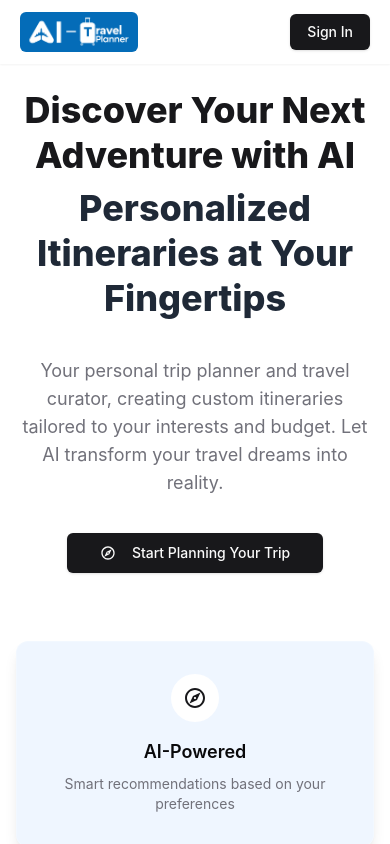
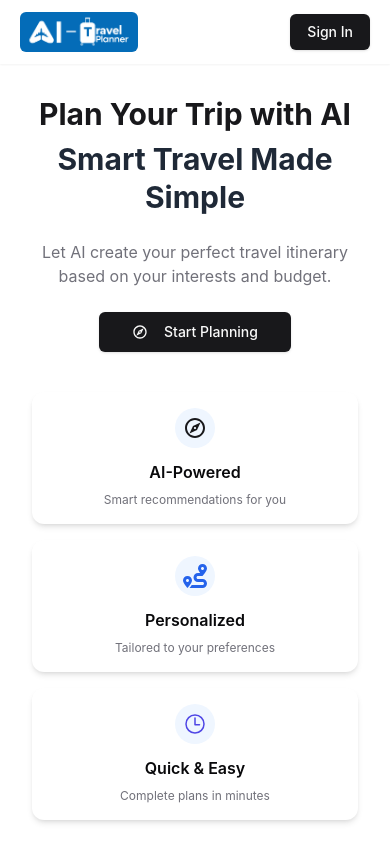
Before and after one commit to iamdhruvrathi/ai_travel-planner, a React (Vite) app: page / in a window 390 px wide. Shown: the top 844 px of the page. Built offline with nearby package versions, Linux system fonts and the light colour scheme; no server answers.

Commit message:
Added User Trip History

```diff
--- a/src/components/custom/Hero.jsx
+++ b/src/components/custom/Hero.jsx
@@ -1,104 +1,88 @@
 import React from "react";
 import { Button } from "../ui/button";
 import { Link } from "react-router-dom";
-import { MdOutlineExplore, MdLocationOn } from "react-icons/md";
+import { MdOutlineExplore } from "react-icons/md";
 import { FaRoute } from "react-icons/fa";
 import { IoTimeOutline } from "react-icons/io5";
 import Footer from "@/view-trip/components/Footer";
 
-function Hero() {
+const Hero = () => {
   return (
-    <div className="min-h-[80vh] flex flex-col items-center justify-center px-4 md:px-8 lg:px-16 max-w-7xl mx-auto mt-6">
-      {/* Background Elements */}
+    <div className="min-h-screen flex flex-col">
+      <div className="flex-1 flex flex-col items-center justify-center px-4 sm:px-6 md:px-8 max-w-7xl mx-auto mt-6">
+        {/* Background */}
         <div className="absolute inset-0 -z-10 overflow-hidden">
           <div className="absolute inset-0 bg-blue-50" />
-        <div className="absolute top-1/2 left-1/2 -translate-x-1/2 -translate-y-1/2 w-[500px] h-[500px] bg-blue-100 rounded-full blur-3xl" />
-        {/* Decorative circles */}
-        <div className="absolute top-20 left-20 w-32 h-32 bg-blue-200 rounded-full blur-xl" />
-        <div className="absolute bottom-20 right-20 w-32 h-32 bg-indigo-200 rounded-full blur-xl" />
+          <div className="absolute top-1/2 left-1/2 -translate-x-1/2 -translate-y-1/2 w-[300px] sm:w-[400px] md:w-[500px] h-[300px] sm:h-[400px] md:h-[500px] bg-blue-100 rounded-full blur-3xl" />
         </div>
 
         {/* Content */}
-      <div className="flex flex-col items-center gap-9 text-center animate-fade-in">
-        {/* Main Heading */}
-        <h1 className="font-extrabold text-4xl md:text-5xl lg:text-6xl leading-tight max-w-4xl">
-          <span className="text-primary block mb-2 animate-slide-up">
-            Discover Your Next Adventure with AI
+        <div className="flex flex-col items-center gap-6 sm:gap-8 text-center">
+          {/* Heading */}
+          <h1 className="font-bold text-3xl sm:text-4xl md:text-5xl leading-tight max-w-3xl">
+            <span className="text-primary block mb-2">
+              Plan Your Trip with AI
             </span>
-          <span className="animate-slide-up-delay text-gray-800">
-            Personalized Itineraries at Your Fingertips
-          </span>
+            <span className="text-gray-800">Smart Travel Made Simple</span>
           </h1>
 
           {/* Subheading */}
-        <p className="text-lg md:text-xl text-muted-foreground max-w-2xl animate-fade-in-delay">
-          Your personal trip planner and travel curator, creating custom
-          itineraries tailored to your interests and budget. Let AI transform
-          your travel dreams into reality.
+          <p className="text-base sm:text-lg text-muted-foreground max-w-2xl px-4">
+            Let AI create your perfect travel itinerary based on your interests
+            and budget.
           </p>
 
           {/* CTA Button */}
-        <div className="animate-scale-in space-x-4">
           <Link to="/create-trip">
             <Button
               size="lg"
-              className="group bg-primary hover:bg-primary/90 hover:shadow-lg hover:shadow-primary/20 transition-all duration-300"
+              className="group bg-primary hover:bg-primary/90 hover:shadow-lg transition-all"
             >
-              <MdOutlineExplore className="mr-2 h-5 w-5 group-hover:rotate-12 transition-transform" />
-              Start Planning Your Trip
+              <MdOutlineExplore className="mr-2 h-5 w-5" />
+              Start Planning
             </Button>
           </Link>
-        </div>
 
-        {/* Features List */}
-        <div className="grid grid-cols-1 md:grid-cols-3 gap-6 mt-8 animate-fade-in-delay w-full">
+          {/* Features */}
+          <div className="grid grid-cols-1 sm:grid-cols-2 md:grid-cols-3 gap-4 sm:gap-6 mt-4 w-full px-4">
             {[
               {
                 title: "AI-Powered",
-              desc: "Smart recommendations based on your preferences",
+                desc: "Smart recommendations for you",
                 icon: <MdOutlineExplore className="w-6 h-6 text-primary" />,
-              bg: "bg-blue-50",
               },
               {
                 title: "Personalized",
-              desc: "Tailored to your interests and budget",
+                desc: "Tailored to your preferences",
                 icon: <FaRoute className="w-6 h-6 text-blue-600" />,
-              bg: "bg-indigo-50",
               },
               {
-              title: "Time-Saving",
-              desc: "Complete itineraries in minutes, not hours",
+                title: "Quick & Easy",
+                desc: "Complete plans in minutes",
                 icon: <IoTimeOutline className="w-6 h-6 text-indigo-600" />,
-              bg: "bg-blue-50",
               },
             ].map((feature, index) => (
               <div
                 key={index}
-              className={`${feature.bg} backdrop-blur-sm p-8 rounded-xl border border-white/20 hover:scale-105 transition-all duration-300 shadow-lg hover:shadow-xl`}
+                className="bg-white p-4 sm:p-6 rounded-xl shadow-md hover:shadow-lg transition-all"
               >
-              <div className="bg-white rounded-full w-12 h-12 flex items-center justify-center mb-4 mx-auto">
+                <div className="bg-blue-50 rounded-full w-10 sm:w-12 h-10 sm:h-12 flex items-center justify-center mb-3 sm:mb-4 mx-auto">
                   {feature.icon}
                 </div>
-              <h3 className="font-semibold text-lg mb-2">{feature.title}</h3>
-              <p className="text-sm text-muted-foreground">{feature.desc}</p>
+                <h3 className="font-semibold text-base sm:text-lg mb-2">
+                  {feature.title}
+                </h3>
+                <p className="text-xs sm:text-sm text-muted-foreground">
+                  {feature.desc}
+                </p>
               </div>
             ))}
           </div>
-
-        {/* Trust Indicators */}
-        <div className="flex flex-wrap justify-center gap-4 mt-8 text-sm text-gray-600 animate-fade-in-delay">
-          <span className="flex items-center">
-            <MdLocationOn className="mr-1" /> 1000+ Destinations
-          </span>
-          <span>•</span>
-          <span>24/7 AI Support</span>
-          <span>•</span>
-          <span>Instant Planning</span>
         </div>
       </div>
       <Footer />
     </div>
   );
-}
+};
 
 export default Hero;
--- a/src/index.jsx
+++ /dev/null
@@ -1,11 +0,0 @@
-import React from "react";
-
-function MyTrips() {
-  return (
-    <div>
-      <p>MyTrips</p>
-    </div>
-  );
-}
-
-export default MyTrips;
--- a/src/main.jsx
+++ b/src/main.jsx
@@ -10,7 +10,7 @@ import Header from "./components/custom/Header";
 import { Toaster } from "./components/ui/sonner";
 import ViewTrip from "./view-trip/[tripId]";
 import { GoogleOAuthProvider } from "@react-oauth/google";
-import MyTrips from ".";
+import MyTrips from "./my-trips";
 
 const router = createBrowserRouter([
   {
@@ -42,7 +42,12 @@ const router = createBrowserRouter([
   },
   {
     path: "my-trips",
-    element: <MyTrips />,
+    element: (
+      <>
+        <Header />
+        <MyTrips />
+      </>
+    ),
   },
 ]);
 
--- /dev/null
+++ b/src/my-trips/components/UserTripCardItem.jsx
@@ -0,0 +1,58 @@
+import React, { useEffect, useState } from "react";
+import { GetPlaceDetails } from "@/service/GlobalApi";
+import { Link } from "react-router-dom";
+
+const PHOTO_REF_URL =
+  "https://places.googleapis.com/v1/{NAME}/media?maxHeightPx=600&maxWidthPx=600&key=" +
+  import.meta.env.VITE_GOOGLE_PLACE_API_KEY;
+
+function UserTripCardItem({ trip }) {
+  const [photoUrl, setPhotoUrl] = useState("/img_NA.png");
+
+  useEffect(() => {
+    if (trip?.userSelection?.location?.label && photoUrl === "/img_NA.png") {
+      GetPlacePhoto();
+    }
+  }, [trip?.userSelection?.location?.label]);
+
+  const GetPlacePhoto = async () => {
+    try {
+      const result = await GetPlaceDetails(
+        trip?.userSelection?.location?.label
+      );
+
+      if (result?.places?.[0]?.photos?.[0]?.name) {
+        const photoURL = PHOTO_REF_URL.replace(
+          "{NAME}",
+          result.places[0].photos[0].name
+        );
+        setPhotoUrl(photoURL);
+      }
+    } catch (error) {
+      console.error("Error fetching hotel photo:", error);
+    }
+  };
+
+  return (
+    <Link to={"/view-trip/" + trip?.id}>
+      <div className="hover:scale-105 transition-all cursor-pointer h-full flex flex-col bg-white rounded-xl overflow-hidden border border-gray-200 shadow-sm hover:shadow-md">
+        <img
+          src={photoUrl}
+          className="rounded-xl w-full h-40 object-cover"
+          alt={trip?.userSelection?.location?.label || "Trip"}
+        />
+        <div className="my-2 flex flex-col gap-1 ml-2.5">
+          <h2 className="font-bold text-lg line-clamp-1">
+            {trip?.userSelection?.location?.label || "Unknown Location"}
+          </h2>
+          <h2 className="text-sm text-gray-500 line-clamp-2">
+            {trip?.userSelection?.noOfDays || "?"} days trip with{" "}
+            {trip?.userSelection?.budget || "?"} budget
+          </h2>
+        </div>
+      </div>
+    </Link>
+  );
+}
+
+export default UserTripCardItem;
--- /dev/null
+++ b/src/my-trips/index.jsx
@@ -0,0 +1,77 @@
+import { db } from "@/service/firebaseConfig";
+import { collection, getDocs, query, where } from "firebase/firestore";
+import React, { useEffect, useState } from "react";
+import { useNavigate } from "react-router-dom";
+import UserTripCardItem from "./components/UserTripCardItem";
+import Footer from "@/view-trip/components/Footer";
+
+function MyTrips() {
+  const navigate = useNavigate();
+  const [userTrips, setUserTrips] = useState([]);
+
+  useEffect(() => {
+    GetUserTrips();
+  }, []);
+
+  const GetUserTrips = async () => {
+    const storedUser = localStorage.getItem("user");
+
+    if (!storedUser) {
+      console.warn("User not found in localStorage. Redirecting...");
+      navigate("/");
+      return;
+    }
+
+    const user = JSON.parse(storedUser);
+    console.log("User from Local Storage:", user);
+
+    if (!user?.email) {
+      console.error("User email is missing. Redirecting...");
+      navigate("/");
+      return;
+    }
+
+    try {
+      const q = query(
+        collection(db, "AITrips"),
+        where("userEmail", "==", user.email)
+      );
+
+      const querySnapshot = await getDocs(q);
+
+      if (querySnapshot.empty) {
+        console.log("No trips found for this user.");
+        setUserTrips([]); // Clear trips state
+      } else {
+        const tripData = querySnapshot.docs.map((doc) => ({
+          id: doc.id,
+          ...doc.data(),
+        }));
+        console.log("Fetched Trips:", tripData);
+        setUserTrips(tripData);
+      }
+    } catch (error) {
+      console.error("Error fetching trips:", error);
+    }
+  };
+
+  return (
+    <div className="min-h-screen flex flex-col">
+      <div className="sm:px-10 md:px-36 lg:px-56 xl:px-72 px-5 mt-10 flex-grow">
+        <h2 className="text-3xl font-bold">My Trips</h2>
+        <div className="grid grid-cols-2 mt-10 md:grid-cols-3 gap-5">
+          {userTrips.length > 0 ? (
+            userTrips.map((trip) => (
+              <UserTripCardItem key={trip.id} trip={trip} />
+            ))
+          ) : (
+            <p className="text-gray-500">No trips found.</p>
+          )}
+        </div>
+      </div>
+      <Footer />
+    </div>
+  );
+}
+
+export default MyTrips;
--- a/tailwind.config.js
+++ b/tailwind.config.js
@@ -50,6 +50,14 @@ module.exports = {
 					'4': 'hsl(var(--chart-4))',
 					'5': 'hsl(var(--chart-5))'
 				}
+			},
+			screens: {
+				'xs': '475px',
+				'sm': '640px',
+				'md': '768px',
+				'lg': '1024px',
+				'xl': '1280px',
+				'2xl': '1536px',
 			}
 		}
 	},
```
Also changed, not shown: src/components/custom/Header.jsx (+54 -1 lines), 1 other file (tests, documents, lock files or other folders). Lines whose indentation alone changed are shown as unchanged.
